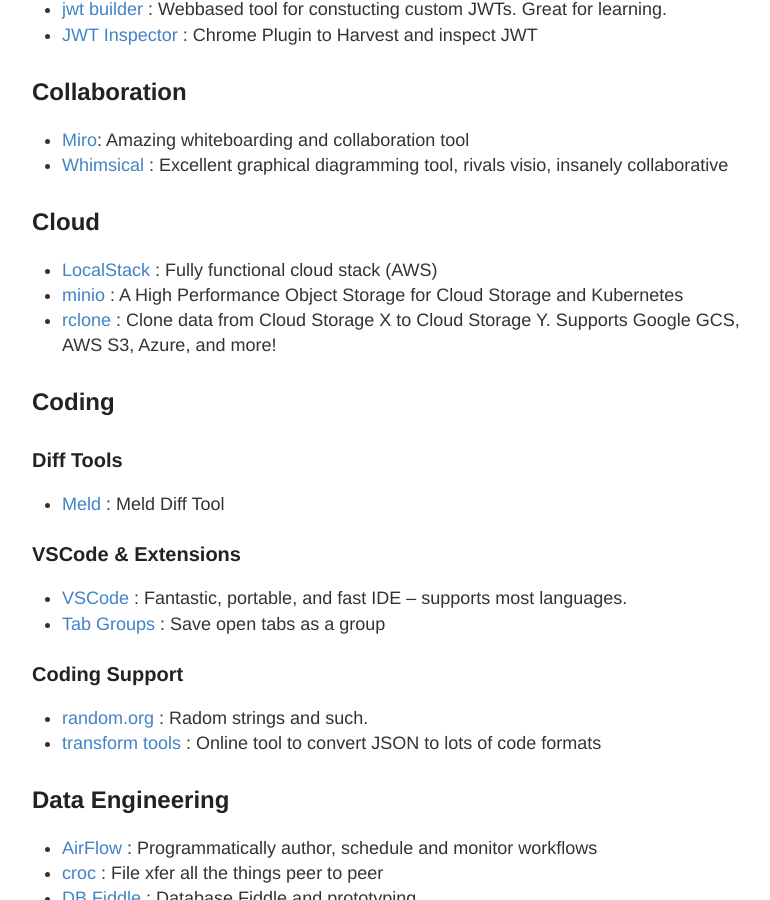
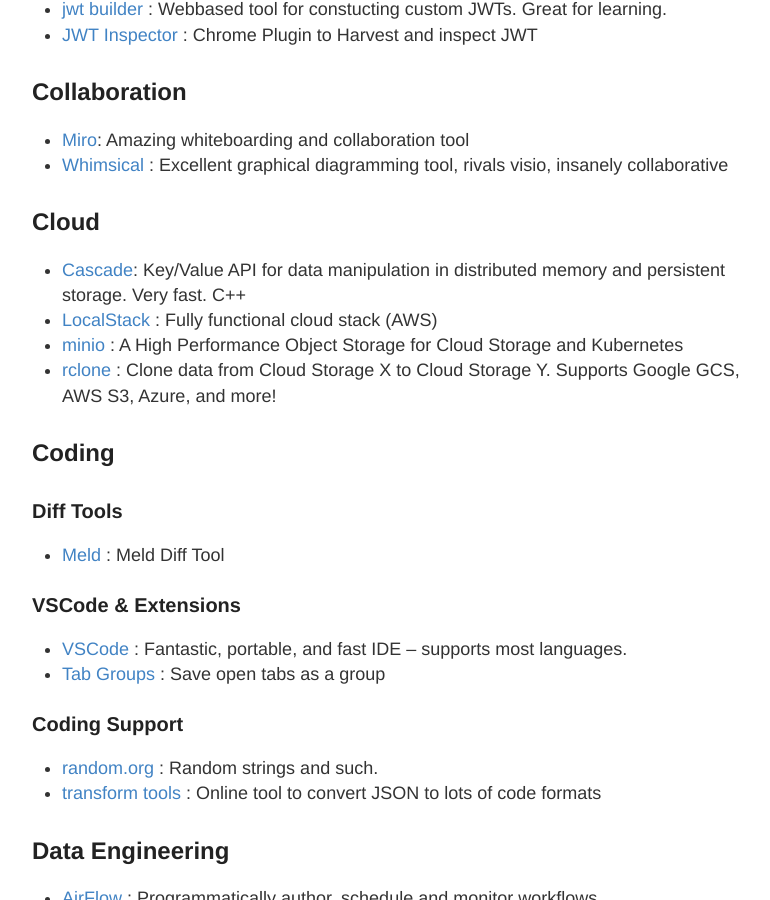
Before and after one commit to stevehenderson/stevehenderson.github.io, a Jekyll site: the page built from tools.md, in a window 1280 px wide and 900 px high, scrolled down 475 px. Shown: the whole window, without its empty margins (248-1018 px from the left). Built offline with Jekyll 4.4.1, drawn with Linux system fonts in a browser that asks for light colours.

Commit message:
Update tools.md

```diff
--- a/tools.md
+++ b/tools.md
@@ -20,6 +20,7 @@
    * [Whimsical](https://whimsical.com/) : Excellent graphical diagramming tool, rivals visio, insanely collaborative
 
 ## Cloud
+   * [Cascade](https://github.com/Derecho-Project/cascade): Key/Value API for data manipulation in distributed memory and persistent storage.  Very fast. C++
    * [LocalStack](https://localstack.cloud/) : Fully functional cloud stack (AWS)
    * [minio](https://github.com/minio/minio) : A High Performance Object Storage for Cloud Storage and Kubernetes
    * [rclone](https://rclone.org/) : Clone data from Cloud Storage X to Cloud Storage Y.  Supports Google GCS, AWS S3, Azure, and more!
@@ -34,7 +35,7 @@
    * [Tab Groups](https://marketplace.visualstudio.com/items?itemName=usama8800.tab-groups&ssr=false#review-details) : Save open tabs as a group
 
 ### Coding Support
-  * [random.org](https://www.random.org/strings/) : Radom strings and such.
+  * [random.org](https://www.random.org/strings/) : Random strings and such.
   * [transform tools](https://transform.tools/json-to-go) : Online tool to convert JSON to lots of code formats
 
 ## Data Engineering
```
